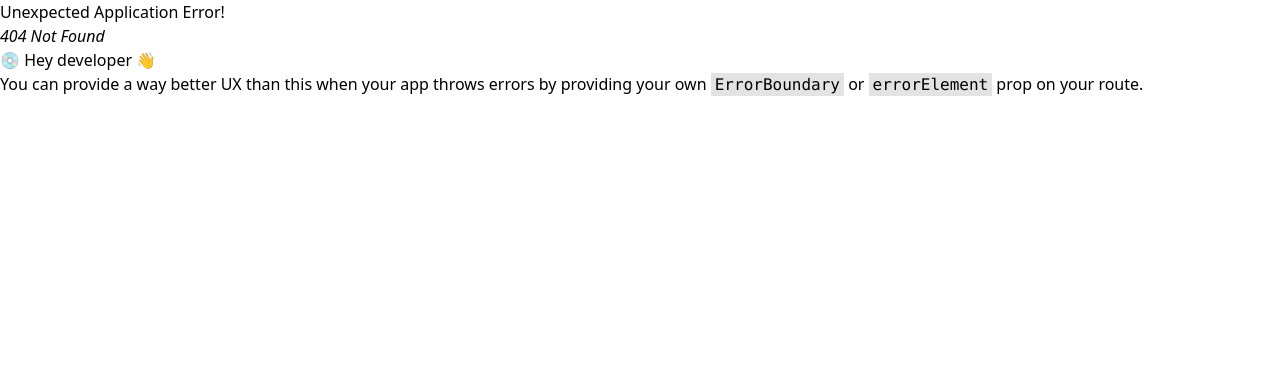
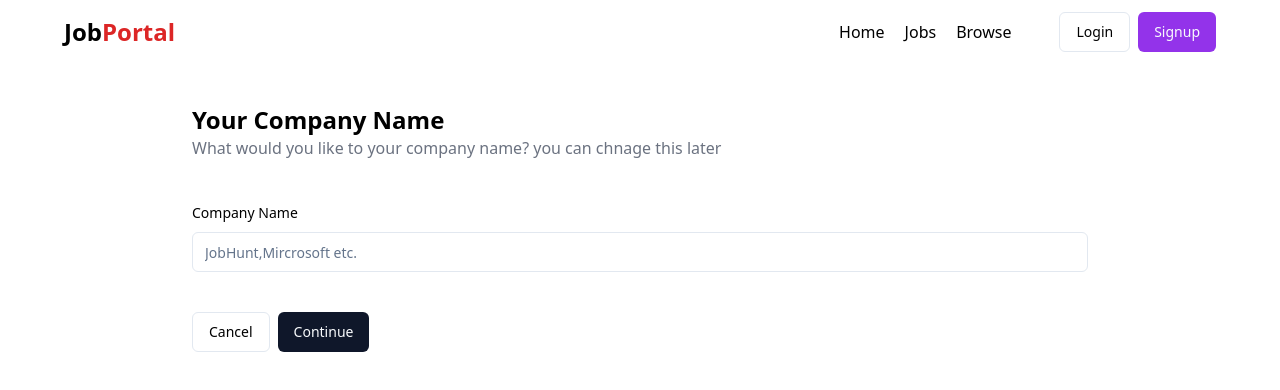
Before and after one commit to Abdulhaseebimran/Job-Portal-MERN, a React (Vite) app in the folder frontend/: page /admin/companies/create in a window 1280 px wide. Before the commit this address had no page. Shown: the top 390 px of the page. Built offline with nearby package versions, Linux system fonts and the light colour scheme.

Commit message:
companies form and table section added

```diff
--- /dev/null
+++ b/frontend/redux/applicationSlice.js
@@ -0,0 +1,16 @@
+import { createSlice } from "@reduxjs/toolkit";
+
+const applicationSlice = createSlice({
+    name: "application",
+    initialState: {
+        applicants: [],
+    },
+    reducers: {
+        setAllApplicants: (state, action) => {
+            state.applicants = action.payload;
+        }
+    }
+});
+
+export const { setAllApplicants } = applicationSlice.actions;
+export default applicationSlice.reducer;
--- /dev/null
+++ b/frontend/redux/companySlice.js
@@ -0,0 +1,24 @@
+import { createSlice } from "@reduxjs/toolkit";
+
+const companySlice = createSlice({
+    name: "company",
+    initialState: {
+        singleCompany: null,
+        companies: [],
+        searchCompanyByText: ""
+    },
+    reducers: {
+        setSingleCompany: (state, action) => {
+            state.singleCompany = action.payload;
+        },
+        setCompanies: (state, action) => {
+            state.companies = action.payload;
+        },
+        setSearchCompanyByText: (state, action) => {
+            state.searchCompanyByText = action.payload;
+        }
+    }
+})
+
+export const { setSingleCompany, setCompanies, setSearchCompanyByText } = companySlice.actions;
+export default companySlice.reducer;
--- a/frontend/redux/store.js
+++ b/frontend/redux/store.js
@@ -1,5 +1,7 @@
 import authReducer from "./authSlice";
 import jobReducer from "./jobSlice";
+import companyReducer from "./companySlice";
+import applicationReducer from "./applicationSlice";
 import { combineReducers, configureStore } from "@reduxjs/toolkit";
 import {
     persistStore,
@@ -20,8 +22,8 @@ const persistConfig = {
 const rootReducer = combineReducers({
     auth: authReducer,
     job: jobReducer,
-    // company: companySlice,
-    // application: applicationSlice
+    company: companyReducer,
+    application: applicationReducer
 })
 const persistedReducer = persistReducer(persistConfig, rootReducer)
 
--- a/frontend/src/components/Home.jsx
+++ b/frontend/src/components/Home.jsx
@@ -1,11 +1,22 @@
-import React from 'react'
+import React, { useEffect } from 'react'
 import Navbar from './shared/Navbar'
 import HeroSection from './HeroSection'
 import CategoryCarousel from './CategoryCarousel'
 import LatestJob from './LatestJob'
 import Footer from './Footer'
+import { useNavigate } from 'react-router-dom'
+import useGetAllJobs from '@/hooks/useGetAllJobs'
+import { useSelector } from 'react-redux'
 
 const Home = () => {
+  useGetAllJobs();
+  const { user } = useSelector(store => store.auth);
+  const navigate = useNavigate();
+  useEffect(() => {
+    if (user?.role === "recruiter") {
+      navigate("/admin/companies")
+    }
+  });
   return (
     <>
       <div>
--- /dev/null
+++ b/frontend/src/components/admin/CompaniesCreate.jsx
@@ -0,0 +1,69 @@
+import React, { useEffect, useState } from 'react'
+import Navbar from '../shared/Navbar'
+import { useNavigate } from 'react-router-dom'
+import { Label } from "../ui/label";
+import { Input } from "../ui/input";
+import { Button } from "../ui/button";
+import { useDispatch } from 'react-redux';
+import axios from "axios";
+import { Company_API_END_POINT } from "../../../utils/constant.js";
+import { toast } from 'sonner';
+
+const CompainesCreate = () => {
+    const navigate = useNavigate();
+    const [name, setName] = useState("");
+    const dispatch = useDispatch();
+    const registeredNewCompany = async () => {
+        try {
+            const res = await axios.post(`${Company_API_END_POINT}/register`,
+
+                { name }, {
+                headers: {
+                    'Content-Type': 'application/json'
+                },
+                withCredentials: true
+            });
+            console.log(res);
+            if (res.data.success) {
+                dispatch(setSingleCompany(res.data.company));
+                toast.success(res?.data?.message);
+                const companyId = res?.data?.company?._id;
+                navigate(`/admin/companies/${companyId}`)
+            }
+
+        } catch (error) {
+            console.log(error);
+        }
+    };
+    return (
+        <div>
+            <Navbar />
+            <div className="max-w-4xl mx-auto">
+                <div className="my-10">
+                    <h1 className="font-bold text-2xl">Your Company Name</h1>
+                    <p className="text-gray-500">
+                        What would you like to your company name? you can chnage this later
+                    </p>
+                </div>
+                <Label>Company Name</Label>
+                <Input
+                    type="text"
+                    className="my-2"
+                    placeholder="JobHunt,Mircrosoft etc."
+                    onChange={(e) => setName(e.target.value)}
+                />
+                <div className="flex items-center gap-2 my-10">
+                    <Button
+                        variant="outline"
+                        onClick={() => navigate("/admin/companies")}
+                    >
+                        Cancel
+                    </Button>
+                    <Button onClick={registeredNewCompany}>Continue</Button>
+                </div>
+            </div>
+        </div>
+    )
+}
+
+export default CompainesCreate
--- /dev/null
+++ b/frontend/src/components/admin/CompaniesTable.jsx
@@ -0,0 +1,67 @@
+import React, { useEffect, useState } from "react";
+import {
+    Table,
+    TableBody,
+    TableCaption,
+    TableCell,
+    TableHead,
+    TableHeader,
+    TableRow,
+} from "../ui/table";
+import { Avatar, AvatarImage } from "../ui/avatar";
+import { Popover, PopoverContent, PopoverTrigger } from "../ui/popover";
+import { Edit2, MoreHorizontal } from "lucide-react";
+import { useSelector } from "react-redux";
+import { useNavigate } from "react-router-dom";
+
+const CompainesTable = () => {
+    // const { companies, searchCompanyByText } = useSelector((store) => store.company);
+    // const [filterCompany, setFilterCompany] = useState(companies);
+    const navigate = useNavigate();
+
+    return (
+        <div>
+            <Table>
+                <TableCaption>A list of your registered compaines</TableCaption>
+                <TableHeader>
+                    <TableRow>
+                        <TableHead>Logo</TableHead>
+                        <TableHead>Name</TableHead>
+                        <TableHead>Date</TableHead>
+                        <TableHead className="text-right">Action</TableHead>
+                    </TableRow>
+                </TableHeader>
+                {/* <TableBody>
+                    {filterCompany?.map((company) => (
+                        <tr key={company._id}>
+                            <TableCell>
+                                <Avatar>
+                                    <AvatarImage src={company.logo} />
+                                </Avatar>
+                            </TableCell>
+                            <TableCell>{company.name}</TableCell>
+                            <TableCell>{company.createdAt.split("T")[0]}</TableCell>
+                            <TableCell>
+                                <Popover>
+                                    <PopoverTrigger>
+                                        <MoreHorizontal />
+                                    </PopoverTrigger>{" "}
+                                    <PopoverContent className="w-32">
+                                        <div
+                                            onClick={() => navigate(`/admin/companies/${company._id}`)}
+                                            className="flex items-center gap-2 w-fit cursor-pointer">
+                                            <Edit2 className="w-4" />
+                                            <span>Edit</span>
+                                        </div>
+                                    </PopoverContent>
+                                </Popover>
+                            </TableCell>
+                        </tr>
+                    ))}
+                </TableBody> */}
+            </Table>
+        </div>
+    )
+}
+
+export default CompainesTable
--- /dev/null
+++ b/frontend/src/components/admin/companies.jsx
@@ -0,0 +1,59 @@
+import { useState, useEffect } from 'react';
+import { useDispatch } from 'react-redux';
+import { Input } from '../ui/input';
+import { Button } from '../ui/button';
+import Navbar from '../shared/Navbar';
+import CompaniesTable from './CompaniesTable';
+import { motion } from 'framer-motion';
+import { useNavigate } from 'react-router-dom';
+
+const Companies = () => {
+    const [input, setInput] = useState('');
+    const navigate = useNavigate();
+    const dispatch = useDispatch();
+
+    useEffect(() => {
+        // dispatch(setSearchCompanyByText(input));
+    }, [input, dispatch]);
+
+    return (
+        <div className="min-h-screen">
+            <Navbar />
+            <motion.div
+                className="max-w-6xl mx-auto py-10 px-4"
+                initial={{ opacity: 0, y: -20 }}
+                animate={{ opacity: 1, y: 0 }}
+                transition={{ duration: 0.5 }}
+            >
+                <motion.div
+                    className="flex flex-col sm:flex-row items-center justify-between gap-4"
+                    initial={{ opacity: 0, y: -10 }}
+                    animate={{ opacity: 1, y: 0 }}
+                    transition={{ delay: 0.2, duration: 0.5 }}
+                >
+                    <Input
+                        className="w-full sm:w-auto border px-4 py-2 rounded-lg focus:ring-2 focus:ring-blue-500 mb-3"
+                        placeholder="Filter by name"
+                        onChange={(e) => setInput(e.target.value)}
+                    />
+                    <Button
+                        className="bg-blue-600 hover:bg-blue-700 px-5 py-2 rounded-lg transition-all"
+                        onClick={() => navigate("/admin/companies/create")}
+                    >
+                        New Company
+                    </Button>
+                </motion.div>
+
+                <motion.div
+                    initial={{ opacity: 0, scale: 0.9 }}
+                    animate={{ opacity: 1, scale: 1 }}
+                    transition={{ delay: 0.3, duration: 0.5 }}
+                >
+                    <CompaniesTable />
+                </motion.div>
+            </motion.div>
+        </div>
+    );
+};
+
+export default Companies;
--- a/frontend/src/components/shared/Navbar.jsx
+++ b/frontend/src/components/shared/Navbar.jsx
@@ -41,9 +41,20 @@ const Navbar = () => {
                 </div>
                 <div className='flex items-center gap-12'>
                     <ul className='flex font-medium items-center gap-5'>
+                        {
+                            user && user.role === "recruiter" ? (
+                                <>
+                                    <li><Link to="/admin/companies">Companies</Link></li>
+                                    <li><Link to="/admin/jobs">Jobs</Link></li>
+                                </>
+                            ) : (
+                                <>
                                     <li><Link to="/">Home</Link></li>
                                     <li><Link to="/jobs">Jobs</Link></li>
                                     <li><Link to="/browse">Browse</Link></li>
+                                </>
+                            )
+                        }
                     </ul>
                     {
                         !user ? (
@@ -77,6 +88,8 @@ const Navbar = () => {
                                         </div>
                                     </div>
                                     <div className='flex flex-col text-gray-600'>
+                                        {
+                                            user && user.role == 'student' && (
                                                 <div className='flex w-fit items-center gap-2 cursor-pointer'>
                                                     <User2 />
                                                     <Button
@@ -87,6 +100,8 @@ const Navbar = () => {
                                                         View Profile
                                                     </Button>
                                                 </div>
+                                            )
+                                        }
                                         <div className='flex w-fit items-center gap-2 cursor-pointer'>
                                             <LogOut />
                                             <Button
--- a/frontend/utils/constant.js
+++ b/frontend/utils/constant.js
@@ -1,4 +1,4 @@
 export const USER_API_END_POINT = "http://localhost:4000/user"
 export const JOB_API_END_POINT = "http://localhost:4000/job"
 export const Application_API_END_POINT = "http://localhost:4000/application"
-export const Compant_API_END_POINT = "http://localhost:4000/company"
+export const Company_API_END_POINT = "http://localhost:4000/company"
```
Also changed, not shown: frontend/src/App.jsx (+11 -0 lines). Lines whose indentation alone changed are shown as unchanged.
